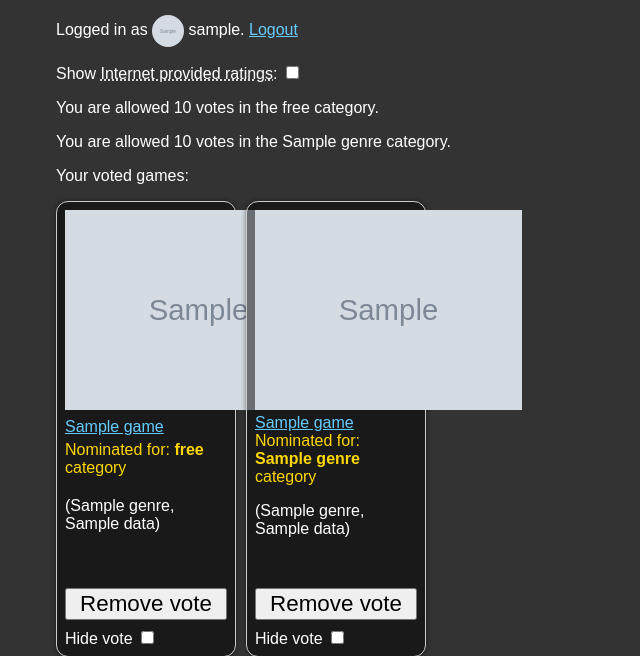
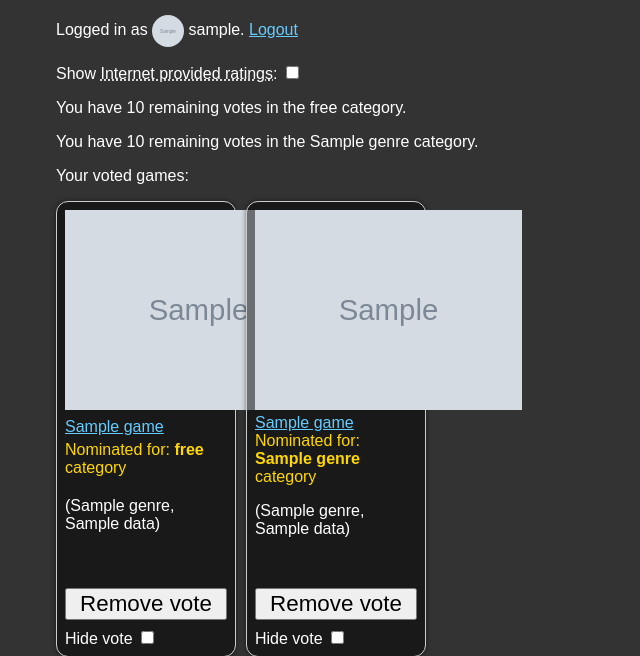
Before and after one commit to asso-msn/fairy-of-the-goty, a Python web app: template app/templates/index.html.j2 in a window 1280 px wide. Shown: the part 149-805 px from the top of the page, without its empty margins (0-640 px from the left). Run offline with Jinja, Linux system fonts and the light colour scheme; the template is opened without the code that fills it: most values are stand-ins (such as "Sample title", 1, 10 or a date in 2020); grey boxes marked "Sample" are stand-in pictures.

Commit message:
Update wording for remaining votes

```diff
--- a/app/templates/index.html.j2
+++ b/app/templates/index.html.j2
@@ -155,9 +155,9 @@
     </div>
     {% if discord_user %}
     <div class="my-votes">
-        <p>You are allowed {{ user_votes.remaining }} votes in the free category.</p>
+        <p>You have {{ user_votes.remaining }} remaining votes in the free category.</p>
         {% for genre, data in user_votes.genres.items() %}
-        <p>You are allowed {{ data.remaining }} votes in the {{ genre }} category.</p>
+        <p>You have {{ data.remaining }} remaining votes in the {{ genre }} category.</p>
         {% endfor %}
         {% if user_votes.votes or (user_votes.genres.values() | selectattr('votes') | list | length > 0) %}
         <p>Your voted games:</p>
```
